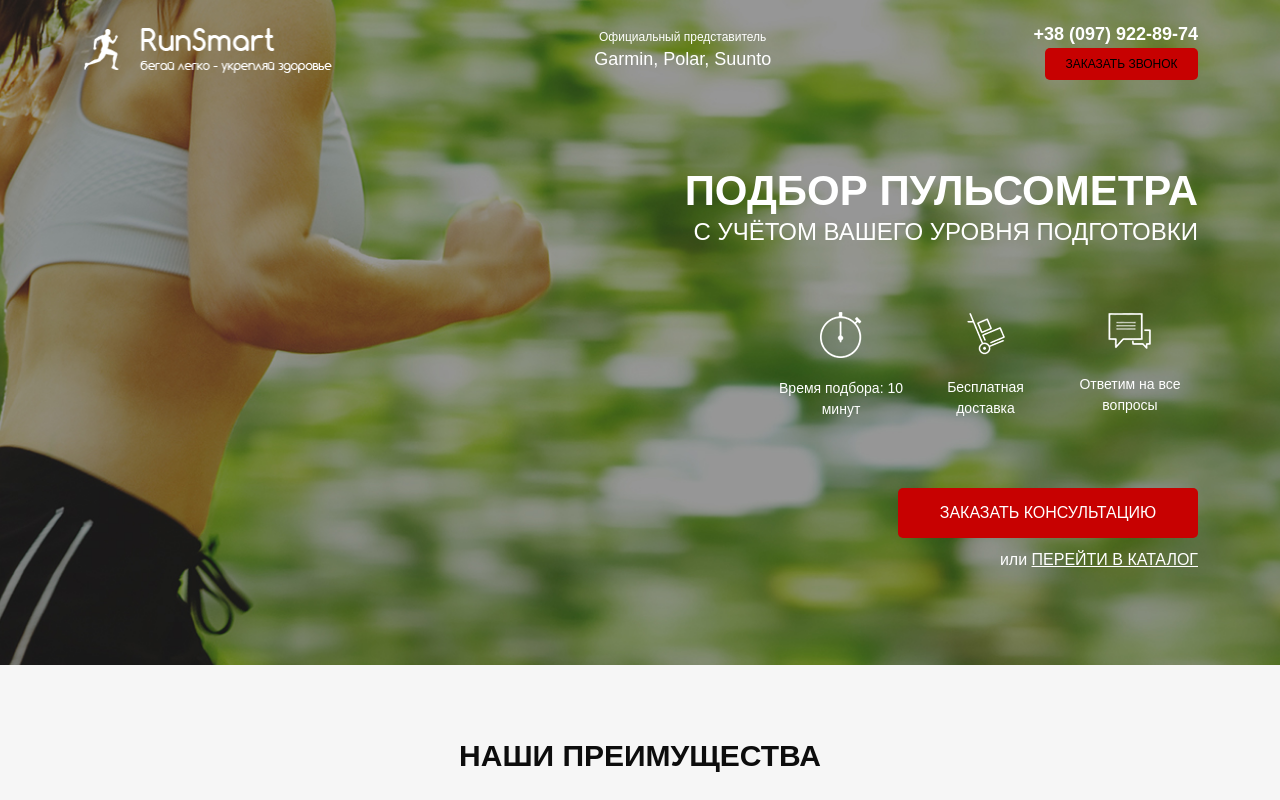
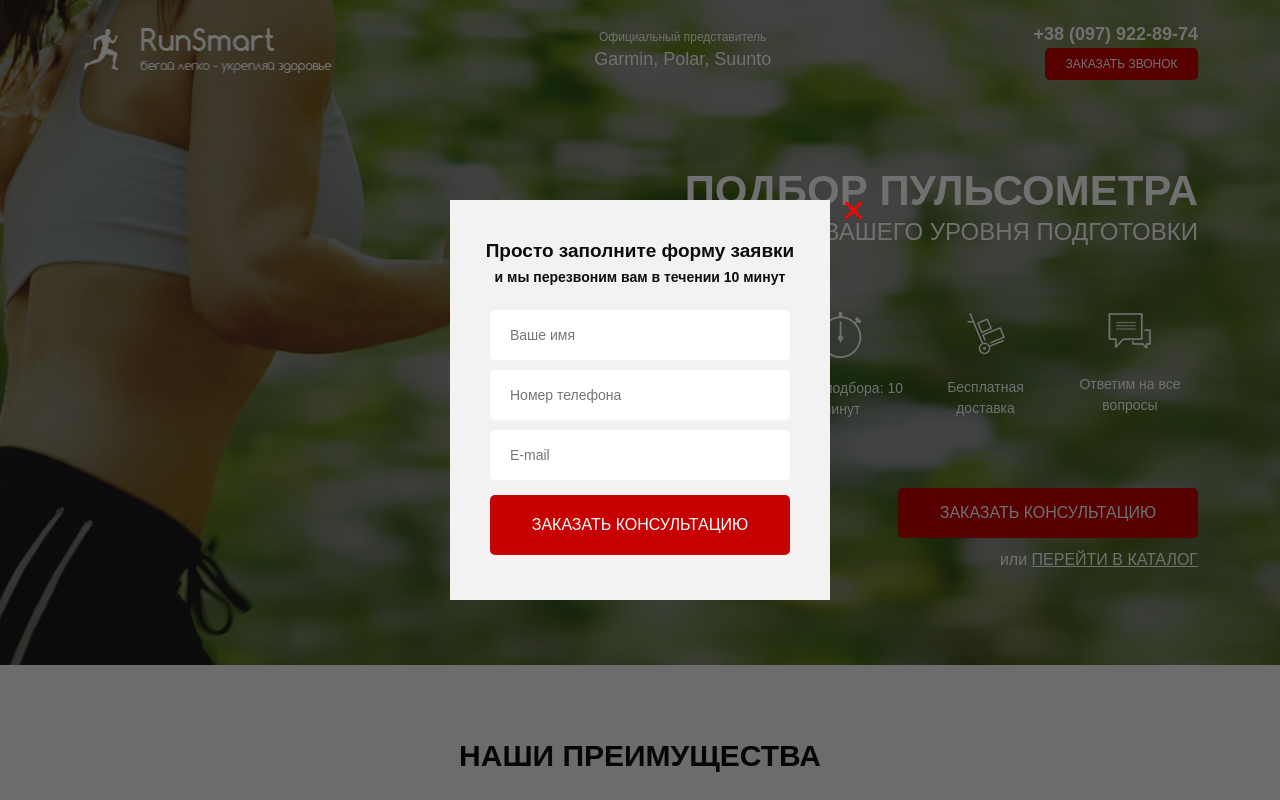
Before and after one commit to Crypto-enthusiast1/-, a website: page src/index.html in a window 1280 px wide. Both pictures are taken after a click on the button "ЗАКАЗАТЬ ЗВОНОК". Shown: the top 800 px of the page. Drawn offline with nearby package versions, Linux system fonts and the light colour scheme.

Commit message:
Script for modal windows is ready

```diff
--- a/src/css/style.css
+++ b/src/css/style.css
@@ -66,6 +66,7 @@
    text-align: center;
    border: none;
    border-radius: 5px;
+   color: #fff;
 }
 
 .header__contacts {
@@ -680,3 +681,73 @@ footer {
    width: 53px;
    height: 53px;
 }
+
+.overlay {
+   display: none;
+   width: 100%;
+   height: 100%;
+   background-color: rgba(0, 0, 0, 0.56);
+   position: fixed;
+   top: 0;
+}
+
+.modal__close {
+   position: absolute;
+   top: 0;
+   right: -35px;
+   line-height: 20px;
+   color: red;
+   font-size: 40px;
+   cursor: pointer;
+}
+
+.modal__overlay {
+   display: flex;
+   justify-content: center;
+   align-items: center;
+   flex-direction: column;
+   width: 380px;
+   min-height: 400px;
+   background-color: #F2F2F2;
+   position: absolute;
+   top: 50%;
+   left: 50%;
+   transform: translate(-50%, -50%);
+   padding: 35px 25px 40px 25px;
+}
+
+.modal__subheader {
+   color: #0D0D0D;
+   text-align: center;
+   font-size: 19px;
+   font-weight: 700;
+   line-height: 19px;
+}
+
+.modal__descr {
+   color: #0D0D0D;
+   text-align: center;
+   font-size: 14px;
+   font-weight: 700;
+   line-height: 14px;
+   margin-top: 10px;
+}
+
+.modal__overlay>form {
+   margin-top: 26px;
+}
+
+.modal__overlay .modal__btn {
+   width: 300px;
+   height: 60px;
+}
+
+#thanks {
+   min-height: 143px;
+}
+
+#thanks,
+#order,
+#consultation {
+   display: none;
+}
--- a/src/index.html
+++ b/src/index.html
@@ -25,7 +25,7 @@
             </div>
             <div class="header__contacts">
                <a href="tel:+74999228974" class="header__phone">+38 (097) 922-89-74</a>
-               <button class="button">заказать звонок</button>
+               <button data-button="consultation" class="button">заказать звонок</button>
             </div>
          </header>
          <div class="promo__wrapper">
@@ -45,7 +45,7 @@
                   Ответим на все вопросы
                </div>
             </div>
-            <button class="button button__main">заказать кОНСУЛЬТАЦИЮ</button>
+            <button data-button="consultation" class="button button__main">заказать кОНСУЛЬТАЦИЮ</button>
             <div class="promo__link">
                или
                <a href="#">ПЕРЕЙТИ В КАТАЛОГ</a>
@@ -90,7 +90,7 @@
             <input required name="name" type="text" placeholder="Ваше имя" autocomplete="on">
             <input required name="phone" type="number" placeholder="Номер телефона" autocomplete="on">
             <input required name="e-mail" type="email" placeholder="E-mail" autocomplete="on">
-            <button>заказать кОНСУЛЬТАЦИЮ</button>
+            <button data-button="consultation">заказать кОНСУЛЬТАЦИЮ</button>
          </form>
       </div>
    </section>
@@ -160,7 +160,7 @@
                      <div class="item__old-price">4 750 грн.</div>
                      <div class="item__new-price">4 500 грн.</div>
                   </div>
-                  <button class="button item__buy">КУПИТЬ</button>
+                  <button data-button="makeOrder" class="button item__buy">КУПИТЬ</button>
                </div>
             </div>
             <div data-category="run" class="catalog__item">
@@ -187,7 +187,7 @@
                      <div class="item__old-price">4 750 грн.</div>
                      <div class="item__new-price">4 500 грн.</div>
                   </div>
-                  <button class="button item__buy">КУПИТЬ</button>
+                  <button data-button="makeOrder" class="button item__buy">КУПИТЬ</button>
                </div>
             </div>
             <div data-category="fitnes" class="catalog__item">
@@ -214,7 +214,7 @@
                      <div class="item__old-price">4 750 грн.</div>
                      <div class="item__new-price">4 500 грн.</div>
                   </div>
-                  <button class="button item__buy">КУПИТЬ</button>
+                  <button data-button="makeOrder" class="button item__buy">КУПИТЬ</button>
                </div>
             </div>
             <div data-category="run" class="catalog__item">
@@ -241,7 +241,7 @@
                      <div class="item__old-price">4 750 грн.</div>
                      <div class="item__new-price">4 500 грн.</div>
                   </div>
-                  <button class="button item__buy">КУПИТЬ</button>
+                  <button data-button="makeOrder" class="button item__buy">КУПИТЬ</button>
                </div>
             </div>
             <div data-category="triatlon" class="catalog__item">
@@ -268,7 +268,7 @@
                      <div class="item__old-price">4 750 грн.</div>
                      <div class="item__new-price">4 500 грн.</div>
                   </div>
-                  <button class="button item__buy">КУПИТЬ</button>
+                  <button data-button="makeOrder" class="button item__buy">КУПИТЬ</button>
                </div>
             </div>
             <div data-category="fitnes" class="catalog__item">
@@ -295,7 +295,7 @@
                      <div class="item__old-price">4 750 грн.</div>
                      <div class="item__new-price">4 500 грн.</div>
                   </div>
-                  <button class="button item__buy">КУПИТЬ</button>
+                  <button data-button="makeOrder" class="button item__buy">КУПИТЬ</button>
                </div>
             </div>
             <div data-category="run" class="catalog__item">
@@ -322,7 +322,7 @@
                      <div class="item__old-price">4 750 грн.</div>
                      <div class="item__new-price">4 500 грн.</div>
                   </div>
-                  <button class="button item__buy">КУПИТЬ</button>
+                  <button data-button="makeOrder" class="button item__buy">КУПИТЬ</button>
                </div>
             </div>
             <div data-category="triatlon" class="catalog__item">
@@ -349,7 +349,7 @@
                      <div class="item__old-price">4 750 грн.</div>
                      <div class="item__new-price">4 500 грн.</div>
                   </div>
-                  <button class="button item__buy">КУПИТЬ</button>
+                  <button data-button="makeOrder" class="button item__buy">КУПИТЬ</button>
                </div>
             </div>
             <div data-category="triatlon" class="catalog__item">
@@ -376,7 +376,7 @@
                      <div class="item__old-price">4 750 грн.</div>
                      <div class="item__new-price">4 500 грн.</div>
                   </div>
-                  <button class="button item__buy">КУПИТЬ</button>
+                  <button data-button="makeOrder" class="button item__buy">КУПИТЬ</button>
                </div>
             </div>
          </div>
@@ -451,7 +451,38 @@
       </div>
    </footer>
 
+   <div class="overlay">
+      <div class="modal__overlay" id="consultation">
+         <div class="modal__close">&times;</div>
+         <div class="modal__subheader">Просто заполните форму заявки</div>
+         <div class="modal__descr">и мы перезвоним вам в течении 10 минут</div>
+         <form class="form-consultation" action="#">
+            <input required name="name" type="text" placeholder="Ваше имя" autocomplete="on">
+            <input required name="phone" type="number" placeholder="Номер телефона" autocomplete="on">
+            <input required name="e-mail" type="email" placeholder="E-mail" autocomplete="on">
+            <button class="modal__btn">заказать кОНСУЛЬТАЦИЮ</button>
+         </form>
+      </div>
 
+
+      <div class="modal__overlay" id="order">
+         <div class="modal__close">&times;</div>
+         <div class="modal__subheader">Ваш заказ:</div>
+         <div class="modal__descr">Пульсометр Polar FT1</div>
+         <form class="form-consultation" action="#">
+            <input required name="name" type="text" placeholder="Ваше имя" autocomplete="on">
+            <input required name="phone" type="number" placeholder="Номер телефона" autocomplete="on">
+            <input required name="e-mail" type="email" placeholder="E-mail" autocomplete="on">
+            <button class="modal__btn">КУПИТЬ</button>
+         </form>
+      </div>
+
+      <div class="modal__overlay" id="thanks">
+         <div class="modal__close">&times;</div>
+         <div class="modal__subheader">Спасибо за вашу заявку!</div>
+         <div class="modal__descr">Наш менеджер свяжется с вами в ближайшее время!</div>
+      </div>
+   </div>
    <script type="text/javascript" src="https://code.jquery.com/jquery-1.11.0.min.js"></script>
    <script type="text/javascript" src="https://code.jquery.com/jquery-migrate-1.2.1.min.js"></script>
    <script src="js/slick.min.js"></script>
--- a/src/js/script.js
+++ b/src/js/script.js
@@ -119,6 +119,81 @@ document.addEventListener('DOMContentLoaded', function () {
 
    showFullReview();
 
+   //Modal
+
+   const btnConsultation = document.querySelectorAll("[data-button='consultation']");
+   const btnMakeOrder = document.querySelectorAll('[data-button="makeOrder"]');
+   const modalClose = document.querySelectorAll('.modal__close');
+   let scroll = calcScroll();
+
+   function calcScroll() {
+      let div = document.createElement('div');
+
+      div.style.width = '50px';
+      div.style.height = '50px';
+      div.style.overflowY = 'scroll';
+      div.style.visibility = 'hidden';
+
+      document.body.appendChild(div);
+
+      let scrollWidth = div.offsetWidth - div.clientWidth;
+      div.remove();
+
+      return scrollWidth;
+
+   }
+
+   btnConsultation.forEach((btn) => {
+      btn.addEventListener('click', () => {
+         document.querySelector('.overlay').style.display = 'block';
+         document.querySelector('#consultation').style.display = 'flex';
+         document.body.style.overflow = 'hidden';
+         document.body.style.marginRight = `${scroll}px`
+      })
+   });
+
+   modalClose.forEach(function (btnCls) {
+      btnCls.addEventListener('click', function () {
+         document.querySelector('.overlay').style.display = 'none';
+         this.parentNode.style.display = 'none';
+         document.body.style.overflow = '';
+         document.body.style.marginRight = `0px`
+      })
+   });
+
+   btnMakeOrder.forEach(function (btn) {
+      btn.addEventListener('click', function () {
+         const subHeader = this.parentNode.parentNode.querySelector('.subheader__item').textContent;
+         document.querySelector('#order>.modal__descr').textContent = subHeader;
+         document.querySelector('.overlay').style.display = 'block';
+         document.querySelector('#order').style.display = 'flex';
+         document.body.style.overflow = 'hidden';
+         document.body.style.marginRight = `${scroll}px`
+      })
+   });
+
+   document.querySelector('.overlay').addEventListener('click', function (e) {
+      if (e.target.classList.contains('overlay')) {
+         this.style.display = 'none';
+         document.querySelectorAll('.modal__overlay').forEach((modal) => {
+            modal.style.display = 'none';
+            document.body.style.overflow = '';
+            document.body.style.marginRight = `0px`
+         });
+      }
+   });
+
+   document.addEventListener('keydown', (e) => {
+      if (e.code === 'Escape') {
+         document.querySelector('.overlay').style.display = 'none';
+         document.querySelectorAll('.modal__overlay').forEach((modal) => {
+            modal.style.display = 'none';
+            document.body.style.overflow = '';
+            document.body.style.marginRight = `0px`
+         });
+      }
+   });
+
 
 
 
```
